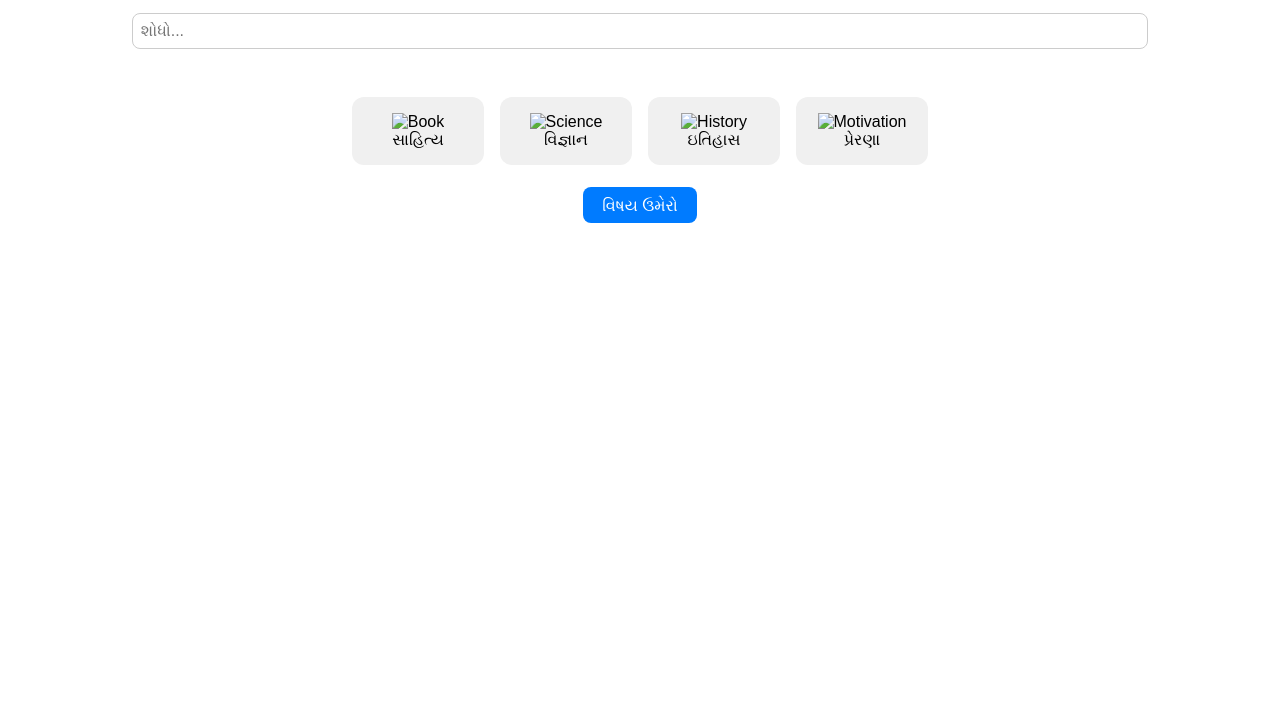
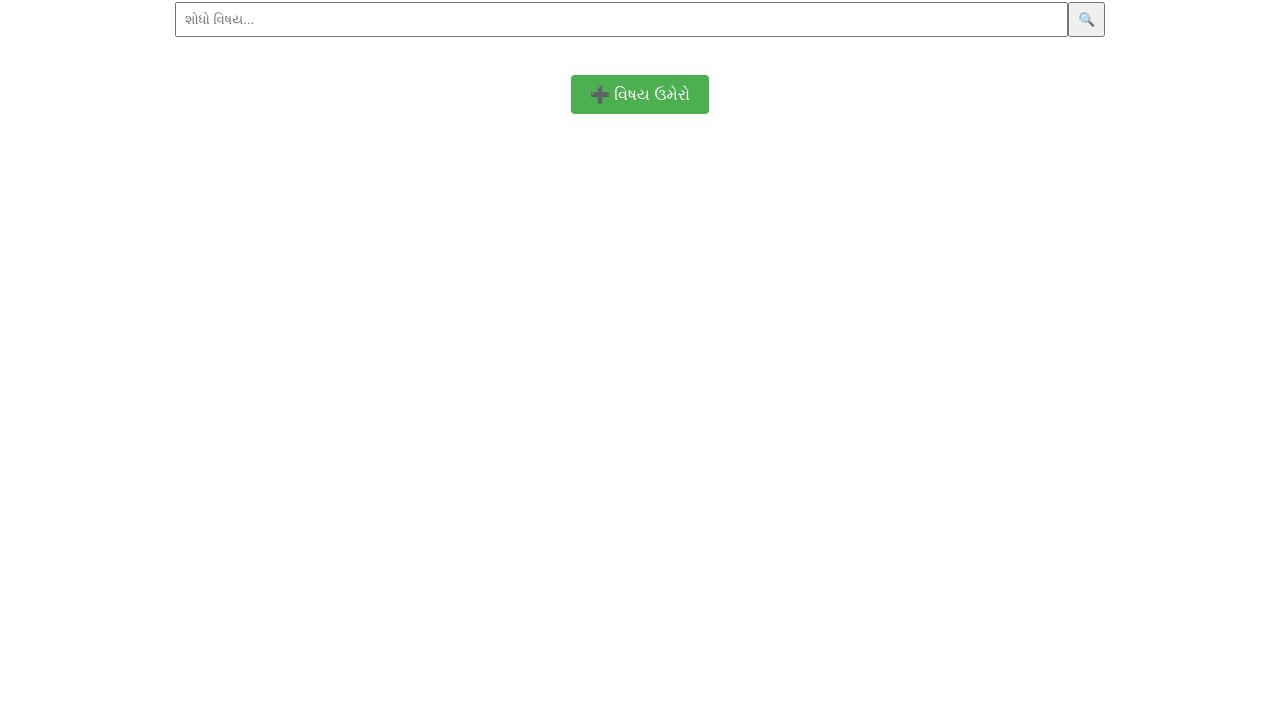
Before and after one commit to cookeeindia/Gyan-sagar-web1, a plain HTML site: page index.html in a window 1280 px wide. Shown: the part 83-800 px from the top of the page. Drawn offline with Linux system fonts and the light colour scheme.

Commit message:
Add files via upload

```diff
--- a/index.html
+++ b/index.html
@@ -2,25 +2,24 @@
 <html lang="gu">
 <head>
   <meta charset="UTF-8" />
-  <meta name="viewport" content="width=device-width, initial-scale=1.0"/>
+  <meta name="viewport" content="width=device-width, initial-scale=1.0" />
   <title>જ્ઞાન સાગર</title>
   <link rel="stylesheet" href="style.css" />
 </head>
 <body>
   <header>
     <h1>જ્ઞાન સાગર</h1>
-    <input type="text" id="searchBox" placeholder="શોધો...">
   </header>
   <main>
-    <div id="categories">
-      <div class="category-card"><img src="book-icon.svg" alt="Book"/>સાહિત્ય</div>
-      <div class="category-card"><img src="science-icon.svg" alt="Science"/>વિજ્ઞાન</div>
-      <div class="category-card"><img src="history-icon.svg" alt="History"/>ઇતિહાસ</div>
-      <div class="category-card"><img src="motivation-icon.svg" alt="Motivation"/>પ્રેરણા</div>
+    <div class="search-container">
+      <input type="text" id="searchInput" placeholder="શોધો વિષય..." />
+      <button onclick="searchTopics()">🔍</button>
     </div>
-    <div class="button-container">
-      <a href="add-topic.html" class="add-btn">વિષય ઉમેરો</a>
+    <div class="category-container" id="categoryContainer"></div>
+    <div class="add-topic-btn">
+      <a href="add-topic.html">➕ વિષય ઉમેરો</a>
     </div>
   </main>
+  <script src="search.js"></script>
 </body>
 </html>
--- /dev/null
+++ b/search.js
@@ -0,0 +1,4 @@
+function searchTopics() {
+  const query = document.getElementById('searchInput').value.toLowerCase();
+  window.location.href = 'search-results.html?q=' + encodeURIComponent(query);
+}
--- a/style.css
+++ b/style.css
@@ -1,61 +1,52 @@
 body {
   font-family: sans-serif;
-  background: white;
+  background-color: white;
   margin: 0;
   padding: 0;
 }
 header {
-  padding: 1em;
   text-align: center;
+  padding: 1rem;
+  background: #f0f0f0;
 }
 h1 {
-  font-size: 2em;
+  font-size: 2rem;
+  margin: 0;
 }
-#searchBox {
-  width: 80%;
-  padding: 0.5em;
-  margin: 1em auto;
-  display: block;
+.search-container {
+  display: flex;
+  justify-content: center;
+  margin: 1rem;
 }
-#categories {
+.search-container input {
+  width: 70%;
+  padding: 0.5rem;
+}
+.search-container button {
+  padding: 0.5rem;
+}
+.category-container {
   display: flex;
   flex-wrap: wrap;
   justify-content: center;
-  gap: 1em;
-  padding: 1em;
+  gap: 1rem;
+  margin: 1rem;
 }
-.category-card {
-  background: #f0f0f0;
-  padding: 1em;
-  border-radius: 12px;
+.category-container .card {
+  padding: 1rem;
+  background: #e0e0e0;
+  border-radius: 8px;
   width: 100px;
   text-align: center;
 }
-.category-card img {
-  width: 32px;
-  height: 32px;
+.add-topic-btn {
+  text-align: center;
+  margin: 2rem;
 }
-.button-container {
-  text-align: center;
-  margin: 1em;
+.add-topic-btn a {
+  padding: 0.7rem 1.2rem;
+  background: #4caf50;
+  color: white;
+  text-decoration: none;
+  border-radius: 4px;
 }
-.add-btn {
-  background: #007bff;
-  color: white;
-  padding: 0.6em 1.2em;
-  text-decoration: none;
-  border-radius: 8px;
-  font-size: 1em;
-}
-form {
-  display: flex;
-  flex-direction: column;
-  gap: 1em;
-  padding: 1em;
-}
-input, textarea, select, button {
-  padding: 0.8em;
-  font-size: 1em;
-  border: 1px solid #ccc;
-  border-radius: 8px;
-}
--- /dev/null
+++ b/utils.js
@@ -0,0 +1 @@
+// Placeholder for utility functions (can be extended)
```
Also changed, not shown: add-topic.html (+14 -14 lines), add-topic.js (+12 -1 lines), firebase-config.js (added, +12 -0 lines).
